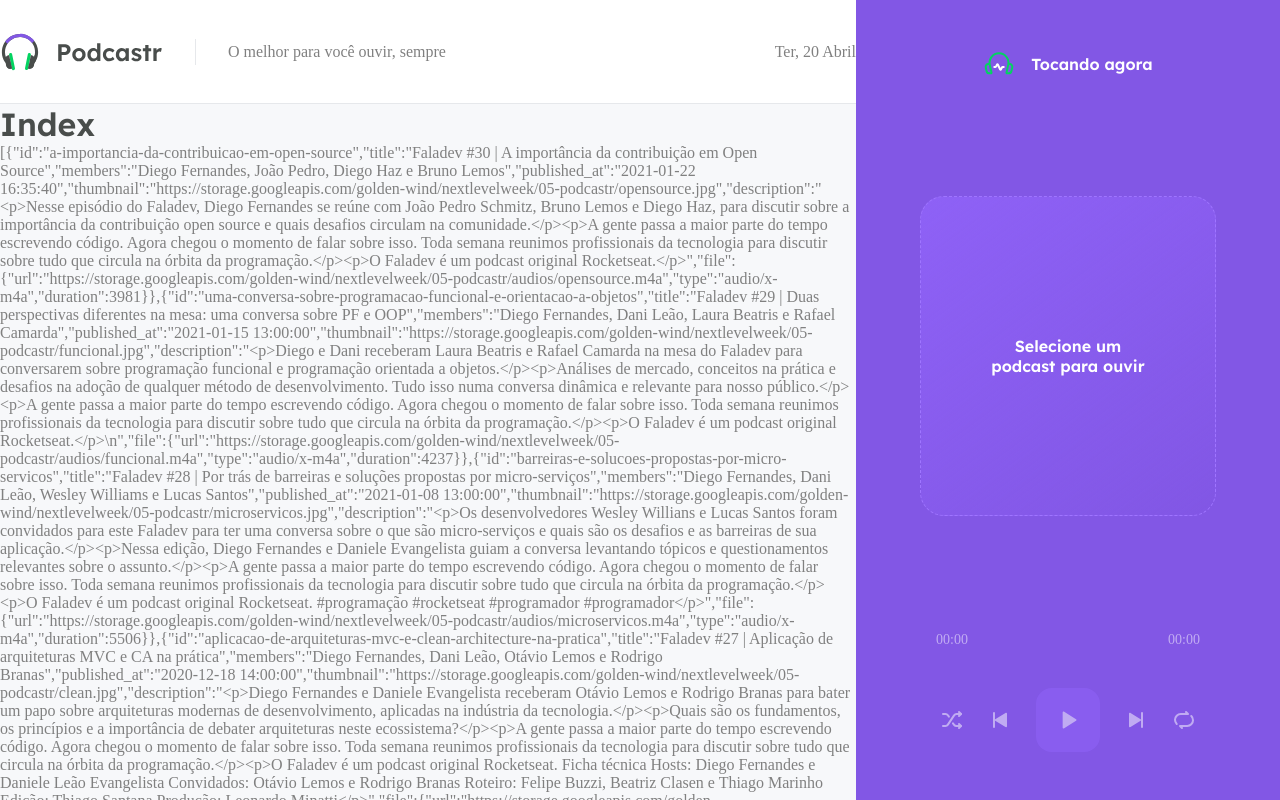
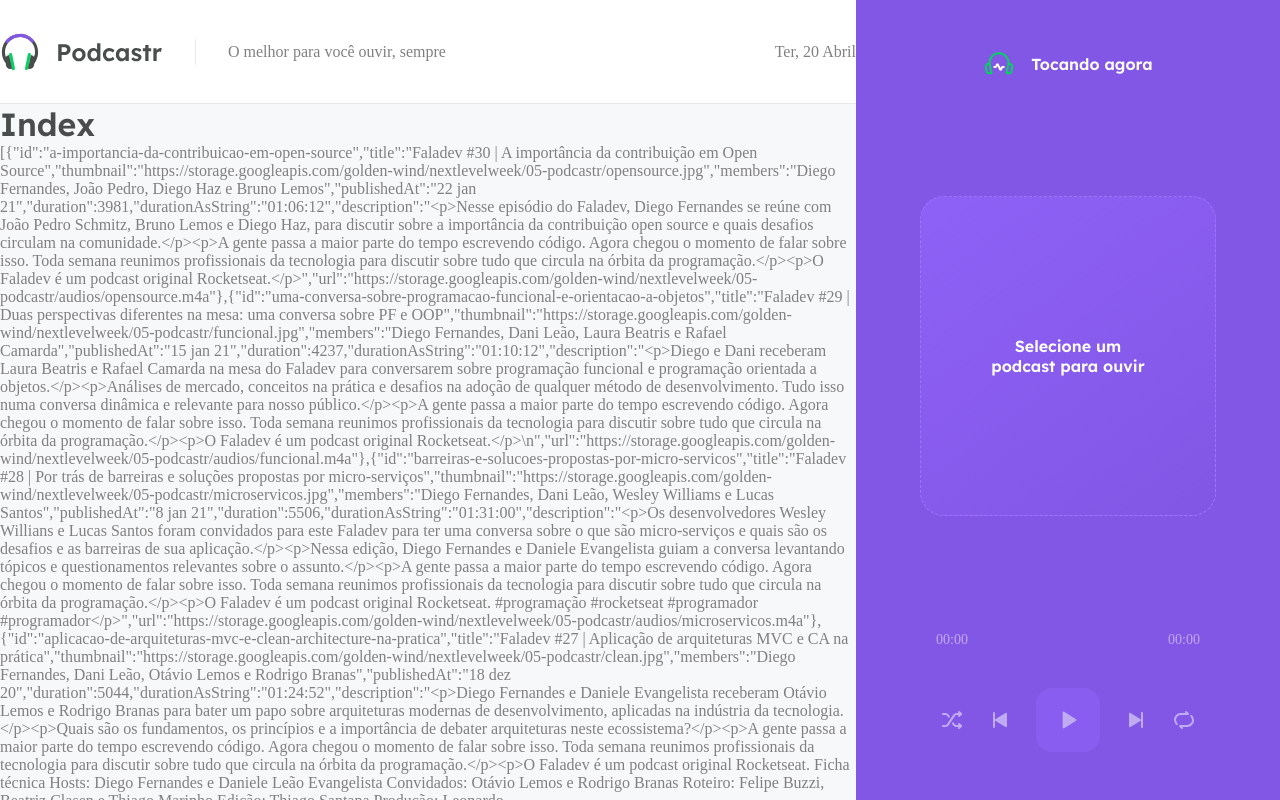
Before and after one commit to angelosuporte/participacaoNaNLW5, a Next.js app: page / in a window 1280 px wide. Shown: the top 800 px of the page. Built offline with nearby package versions, Linux system fonts and the light colour scheme; data requests are answered from the project's data file.

Commit message:
Good practice on date formatting

```diff
--- a/src/pages/index.tsx
+++ b/src/pages/index.tsx
@@ -1,5 +1,8 @@
 import { GetStaticProps } from 'next';
+import { format, parseISO } from 'date-fns';
+import ptBR from 'date-fns/locale/pt-BR';
 import { api } from '../services/api';
+import { convertDurationToTimeString } from '../utils/convertDurationToTimeString';
 
 type Episode = {
   id: string;
@@ -32,10 +35,23 @@
     }
   })
 
+  const episodes = data.map(episode => {
+    return {
+      id: episode.id,
+      title: episode.title,
+      thumbnail: episode.thumbnail,
+      members: episode.members,
+      publishedAt: format(parseISO(episode.published_at), 'd MMM yy', {locale: ptBR}),
+      duration: Number(episode.file.duration),
+      durationAsString: convertDurationToTimeString(Number(episode.file.duration)),
+      description: episode.description,
+      url: episode.file.url,
+    }
+  })
 
   return {
     props: {
-      episodes: data,
+      episodes,
     },
 
     revalidate: 60 * 60 * 8,
--- /dev/null
+++ b/src/utils/convertDurationToTimeString.ts
@@ -0,0 +1,11 @@
+export function convertDurationToTimeString(duration: number) {
+    const hours = Math.floor(duration / 3600)
+    const minutes = Math.floor((duration % 3600) /60);
+    const seconds = duration & 60;
+
+    const timeString = [hours, minutes, seconds]
+    .map(unit => String(unit).padStart(2, '0'))
+    .join(':')
+
+    return timeString;
+}
```
